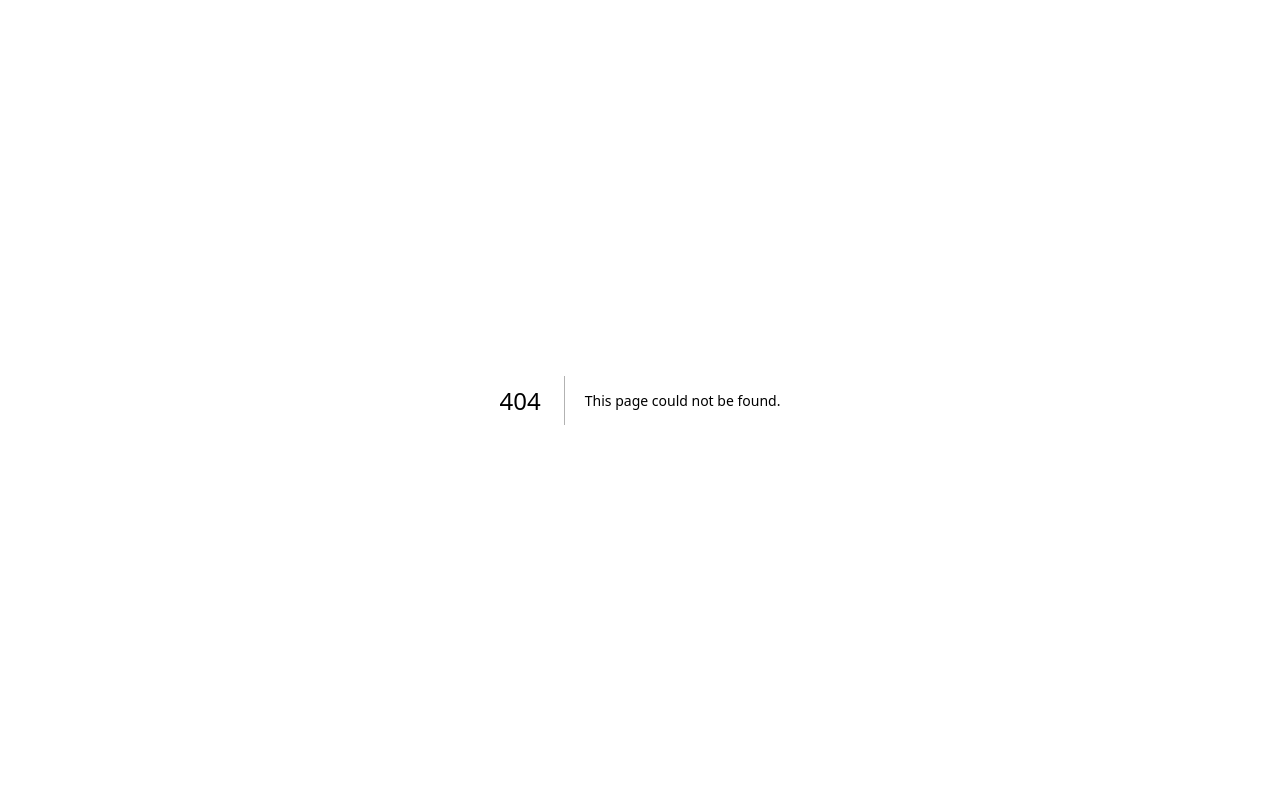
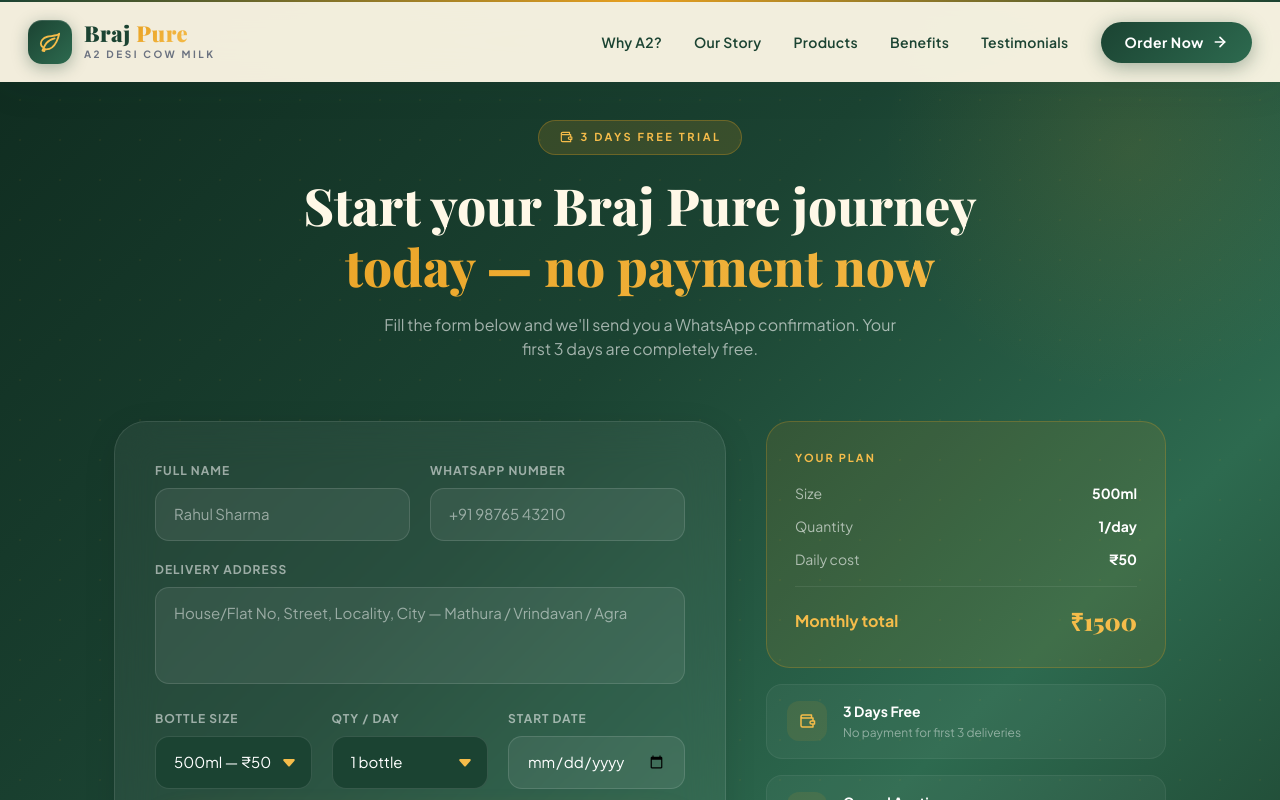
Before and after one commit to anshchaudhary987/BRAJ-PURE, a Next.js app: page /order in a window 1280 px wide. Before the commit this address had no page. Shown: the top 800 px of the page. Built offline with nearby package versions, Linux system fonts and the light colour scheme; a web font is replaced by a local one.

Commit message:
feat: convert to multi-page app — separate routes for Home, Story, Products, and Order with proper Next.js routing and active page indicators

```diff
--- a/app/layout.tsx
+++ b/app/layout.tsx
@@ -1,5 +1,7 @@
 import type { Metadata } from "next";
 import "./globals.css";
+import Navbar from "@/components/Navbar";
+import Footer from "@/components/Footer";
 
 export const metadata: Metadata = {
   title: "Braj Pure | A2 Desi Cow Milk — Pure. Natural. Powerful.",
@@ -28,7 +30,11 @@
           rel="stylesheet"
         />
       </head>
-      <body>{children}</body>
+      <body>
+        <Navbar />
+        <main>{children}</main>
+        <Footer />
+      </body>
     </html>
   );
 }
--- /dev/null
+++ b/app/order/page.tsx
@@ -0,0 +1,16 @@
+import type { Metadata } from "next";
+import Order from "@/components/Order";
+
+export const metadata: Metadata = {
+  title: "Order Now | Braj Pure — 3 Days Free Trial",
+  description:
+    "Start your Braj Pure journey today with a 3-day free trial. No payment needed. Fill the form and get fresh A2 Desi Cow Milk delivered daily to your doorstep in Mathura, Vrindavan & Agra.",
+};
+
+export default function OrderPage() {
+  return (
+    <>
+      <Order />
+    </>
+  );
+}
--- /dev/null
+++ b/app/products/page.tsx
@@ -0,0 +1,18 @@
+import type { Metadata } from "next";
+import Products from "@/components/Products";
+import Benefits from "@/components/Benefits";
+
+export const metadata: Metadata = {
+  title: "Products | Braj Pure — Fresh A2 Desi Cow Milk Daily",
+  description:
+    "Choose your daily delivery of pure A2 Desi Cow Milk — 500ml or 1 Litre. From purebred Gir cows, delivered fresh every morning. Start your 3-day free trial today.",
+};
+
+export default function ProductsPage() {
+  return (
+    <>
+      <Products />
+      <Benefits />
+    </>
+  );
+}
--- a/components/Footer.tsx
+++ b/components/Footer.tsx
@@ -1,4 +1,6 @@
 "use client";
+
+import Link from "next/link";
 
 const LeafIcon = ({ size = 18, color = "#F5BC4A" }: { size?: number; color?: string }) => (
   <svg width={size} height={size} viewBox="0 0 24 24" fill="none" stroke={color} strokeWidth="2" strokeLinecap="round" strokeLinejoin="round">
@@ -94,14 +96,14 @@
               Join 500+ families who start their mornings with Braj Pure.
             </div>
           </div>
-          <a href="#order" className="btn-gold" style={{ textDecoration: "none", whiteSpace: "nowrap" }}>
+          <Link href="/order" className="btn-gold" style={{ textDecoration: "none", whiteSpace: "nowrap" }}>
             <span style={{ display: "flex", alignItems: "center", gap: "8px" }}>
               Start Free Trial
               <svg width="16" height="16" viewBox="0 0 24 24" fill="none" stroke="currentColor" strokeWidth="2.5" strokeLinecap="round" strokeLinejoin="round">
                 <path d="M5 12h14" /><path d="m12 5 7 7-7 7" />
               </svg>
             </span>
-          </a>
+          </Link>
         </div>
 
         <div
--- a/components/Navbar.tsx
+++ b/components/Navbar.tsx
@@ -2,13 +2,15 @@
 
 import { useState, useEffect } from "react";
 import { motion, AnimatePresence } from "framer-motion";
+import Link from "next/link";
+import { usePathname } from "next/navigation";
 
 const navLinks = [
-  { label: "Why A2?", href: "#why-a2" },
-  { label: "Our Story", href: "#story" },
-  { label: "Products", href: "#products" },
-  { label: "Benefits", href: "#benefits" },
-  { label: "Testimonials", href: "#testimonials" },
+  { label: "Why A2?", href: "/#why-a2" },
+  { label: "Our Story", href: "/story" },
+  { label: "Products", href: "/products" },
+  { label: "Benefits", href: "/products#benefits" },
+  { label: "Testimonials", href: "/#testimonials" },
 ];
 
 /* ─── Leaf SVG Icon ─── */
@@ -29,12 +31,23 @@
 export default function Navbar() {
   const [scrolled, setScrolled] = useState(false);
   const [menuOpen, setMenuOpen] = useState(false);
+  const pathname = usePathname();
 
   useEffect(() => {
     const handleScroll = () => setScrolled(window.scrollY > 40);
     window.addEventListener("scroll", handleScroll);
     return () => window.removeEventListener("scroll", handleScroll);
   }, []);
+
+  // Close mobile menu on route change
+  useEffect(() => {
+    setMenuOpen(false);
+  }, [pathname]);
+
+  const isActive = (href: string) => {
+    if (href === "/") return pathname === "/";
+    return pathname.startsWith(href.split("#")[0]) && href.split("#")[0] !== "/";
+  };
 
   return (
     <>
@@ -49,10 +62,10 @@
           right: 0,
           zIndex: 50,
           transition: "all 0.5s cubic-bezier(0.25, 0.46, 0.45, 0.94)",
-          background: scrolled ? "rgba(255,248,231,0.92)" : "transparent",
-          backdropFilter: scrolled ? "blur(30px) saturate(180%)" : "none",
-          WebkitBackdropFilter: scrolled ? "blur(30px) saturate(180%)" : "none",
-          boxShadow: scrolled ? "0 4px 40px rgba(27,67,50,0.08)" : "none",
+          background: scrolled || pathname !== "/" ? "rgba(255,248,231,0.95)" : "transparent",
+          backdropFilter: scrolled || pathname !== "/" ? "blur(30px) saturate(180%)" : "none",
+          WebkitBackdropFilter: scrolled || pathname !== "/" ? "blur(30px) saturate(180%)" : "none",
+          boxShadow: scrolled || pathname !== "/" ? "0 4px 40px rgba(27,67,50,0.08)" : "none",
         }}
       >
         {/* Thin gold accent line at top */}
@@ -60,7 +73,8 @@
           style={{
             width: "100%",
             height: "2px",
-            background: scrolled
+            background:
+              scrolled || pathname !== "/"
                 ? "linear-gradient(90deg, var(--forest), var(--saffron), var(--forest))"
                 : "linear-gradient(90deg, transparent, rgba(232,160,32,0.5), transparent)",
             transition: "background 0.5s ease",
@@ -80,7 +94,7 @@
           }}
         >
           {/* Logo */}
-          <a href="#" style={{ textDecoration: "none" }}>
+          <Link href="/" style={{ textDecoration: "none" }}>
             <div style={{ display: "flex", alignItems: "center", gap: "12px" }}>
               <div
                 style={{
@@ -105,7 +119,7 @@
                     fontSize: "22px",
                     lineHeight: 1,
                     letterSpacing: "0.5px",
-                    color: scrolled ? "#1B4332" : "#FFF8E7",
+                    color: scrolled || pathname !== "/" ? "#1B4332" : "#FFF8E7",
                     transition: "color 0.4s ease",
                   }}
                 >
@@ -127,7 +141,7 @@
                     fontWeight: 700,
                     letterSpacing: "2.5px",
                     textTransform: "uppercase",
-                    color: scrolled ? "#6B7280" : "rgba(253,252,250,0.55)",
+                    color: scrolled || pathname !== "/" ? "#6B7280" : "rgba(253,252,250,0.55)",
                     transition: "color 0.4s ease",
                     marginTop: "3px",
                   }}
@@ -136,7 +150,7 @@
                 </div>
               </div>
             </div>
-          </a>
+          </Link>
 
           {/* Desktop Nav links */}
           <div
@@ -148,14 +162,18 @@
             }}
           >
             {navLinks.map((link) => (
-              <a
+              <Link
                 key={link.label}
                 href={link.href}
                 className="nav-link"
                 style={{
                   textDecoration: "none",
-                  color: scrolled ? "#1B4332" : "rgba(253,252,250,0.85)",
-                  fontWeight: 600,
+                  color: isActive(link.href)
+                    ? "#E8A020"
+                    : scrolled || pathname !== "/"
+                    ? "#1B4332"
+                    : "rgba(253,252,250,0.85)",
+                  fontWeight: isActive(link.href) ? 700 : 600,
                   fontSize: "14px",
                   letterSpacing: "0.3px",
                   position: "relative",
@@ -164,11 +182,26 @@
                 }}
               >
                 {link.label}
-              </a>
+                {/* Active indicator dot */}
+                {isActive(link.href) && (
+                  <span
+                    style={{
+                      position: "absolute",
+                      bottom: "-2px",
+                      left: "50%",
+                      transform: "translateX(-50%)",
+                      width: "5px",
+                      height: "5px",
+                      borderRadius: "50%",
+                      background: "#E8A020",
+                    }}
+                  />
+                )}
+              </Link>
             ))}
 
-            <a
-              href="#order"
+            <Link
+              href="/order"
               className="nav-cta"
               style={{
                 textDecoration: "none",
@@ -190,7 +223,7 @@
             >
               <span>Order Now</span>
               <ArrowRight />
-            </a>
+            </Link>
           </div>
 
           {/* Mobile Hamburger */}
@@ -215,7 +248,7 @@
                   display: "block",
                   width: "24px",
                   height: "2px",
-                  background: scrolled ? "#1B4332" : "white",
+                  background: scrolled || pathname !== "/" ? "#1B4332" : "white",
                   borderRadius: "2px",
                   transition: "all 0.3s ease",
                   transform:
@@ -232,7 +265,7 @@
         </div>
       </motion.nav>
 
-      {/* Mobile Full-Screen Menu */}
+      {/* Mobile Slide-in Menu */}
       <AnimatePresence>
         {menuOpen && (
           <motion.div
@@ -288,38 +321,36 @@
             </div>
 
             {navLinks.map((link, i) => (
-              <motion.a
-                key={link.label}
+              <motion.div key={link.label} initial={{ opacity: 0, x: 30 }} animate={{ opacity: 1, x: 0 }} transition={{ delay: i * 0.06 + 0.1 }}>
+                <Link
                   href={link.href}
                   onClick={() => setMenuOpen(false)}
-                initial={{ opacity: 0, x: 30 }}
-                animate={{ opacity: 1, x: 0 }}
-                transition={{ delay: i * 0.06 + 0.1 }}
                   style={{
                     textDecoration: "none",
-                  color: "#1B4332",
+                    color: isActive(link.href) ? "#E8A020" : "#1B4332",
                     fontFamily: "'Playfair Display', serif",
                     fontWeight: 700,
                     fontSize: "28px",
                     padding: "12px 0",
                     borderBottom: "1px solid rgba(27,67,50,0.08)",
+                    display: "block",
                   }}
                 >
                   {link.label}
-              </motion.a>
+                </Link>
+              </motion.div>
             ))}
 
-            <motion.a
-              href="#order"
+            <motion.div initial={{ opacity: 0, y: 20 }} animate={{ opacity: 1, y: 0 }} transition={{ delay: 0.4 }}>
+              <Link
+                href="/order"
                 onClick={() => setMenuOpen(false)}
-              initial={{ opacity: 0, y: 20 }}
-              animate={{ opacity: 1, y: 0 }}
-              transition={{ delay: 0.4 }}
                 className="btn-gold"
-              style={{ textDecoration: "none", marginTop: "24px", justifyContent: "center" }}
+                style={{ textDecoration: "none", marginTop: "24px", justifyContent: "center", display: "flex" }}
               >
                 <span>Order Now</span>
-            </motion.a>
+              </Link>
+            </motion.div>
           </motion.div>
         )}
       </AnimatePresence>
--- a/components/Order.tsx
+++ b/components/Order.tsx
@@ -41,7 +41,7 @@
       id="order"
       ref={ref}
       style={{
-        padding: "100px 0",
+        padding: "120px 0 100px",
         background: "linear-gradient(135deg, #0F2B1F 0%, #1B4332 40%, #2D6A4F 70%, #1a3a28 100%)",
         position: "relative",
         overflow: "hidden",
--- a/components/Story.tsx
+++ b/components/Story.tsx
@@ -29,7 +29,7 @@
       id="story"
       ref={ref}
       style={{
-        padding: "100px 0",
+        padding: "120px 0 100px",
         background: "linear-gradient(180deg, #FFF8E7 0%, #F0F7F0 100%)",
         position: "relative",
         overflow: "hidden",
```
Also changed, not shown: app/page.tsx (+3 -17 lines), app/story/page.tsx (added, +16 -0 lines), components/Hero.tsx (+6 -5 lines), components/Products.tsx (+6 -5 lines). Lines whose indentation alone changed are shown as unchanged.
